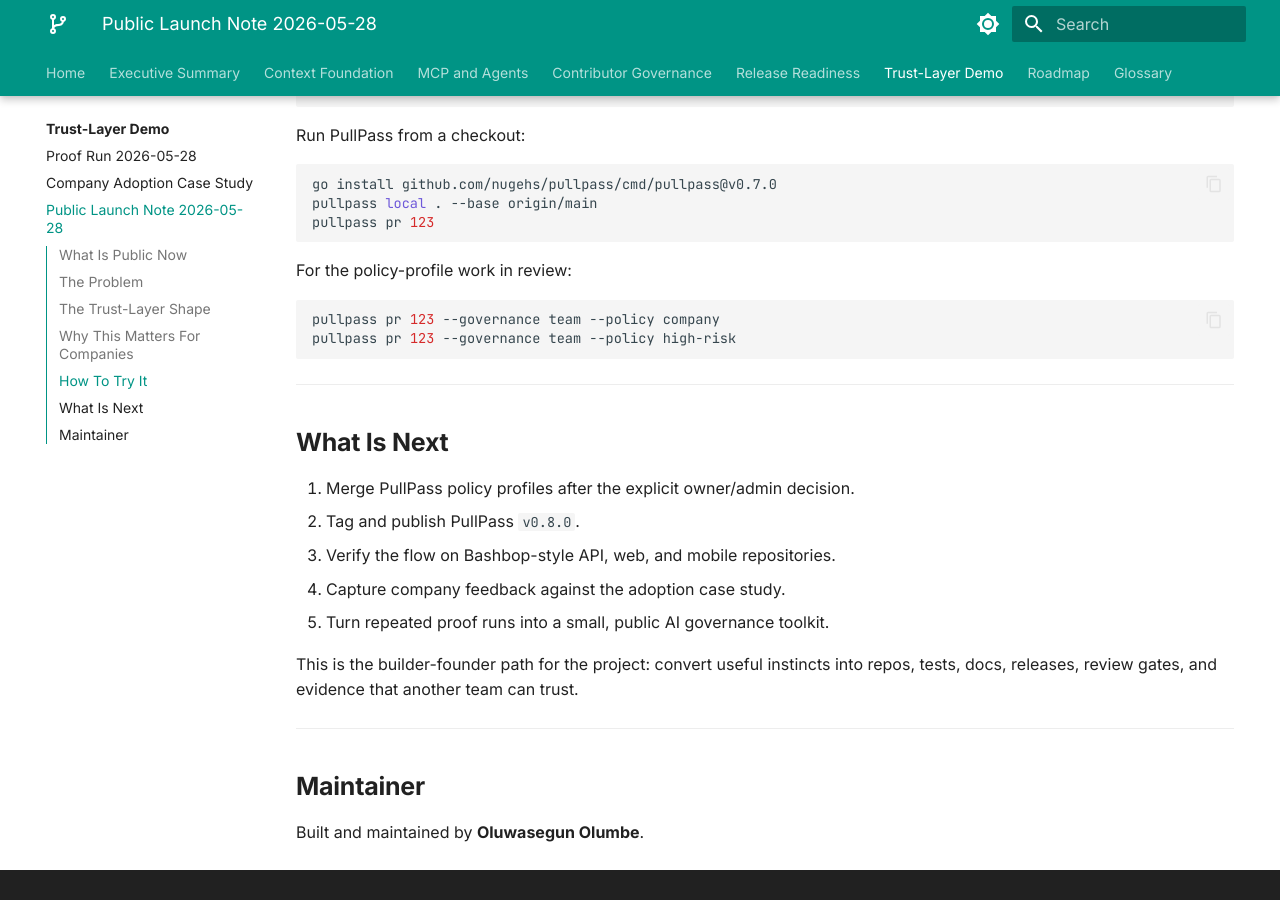
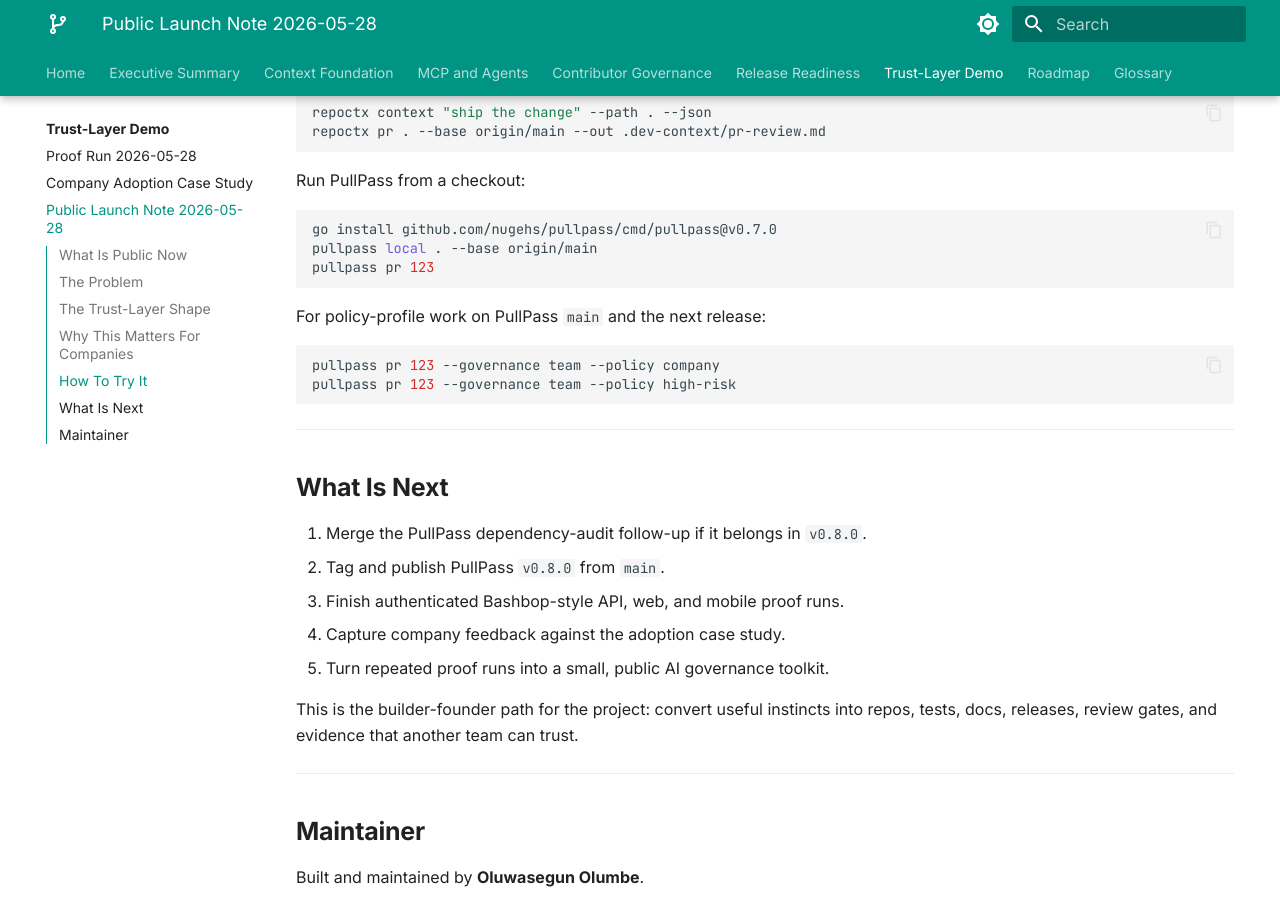
Before and after one commit to BASHBOP/otito, an MkDocs documentation site: the page built from docs/05-trust-layer-demo/public-launch-note-2026-05-28.md, in a window 1280 px wide and 900 px high, scrolled down 2909 px. Built offline with MkDocs 1.6.1 and Material for MkDocs 9.7.7, drawn with Linux system fonts in a browser that asks for light colours; some of the changed text lies outside the part shown.

Commit message:
docs: update trust-layer launch state

````diff
--- a/docs/05-trust-layer-demo/public-launch-note-2026-05-28.md
+++ b/docs/05-trust-layer-demo/public-launch-note-2026-05-28.md
@@ -20,7 +20,8 @@
 |-------|---------------|----------|
 | repoctx | `v0.3.2` released | [repoctx v0.3.2](https://github.com/nugehs/repoctx/releases/tag/v0.3.2) |
 | PullPass | `v0.7.0` released | [PullPass v0.7.0](https://github.com/nugehs/pullpass/releases/tag/v0.7.0) |
-| PullPass policy profiles | Review-gated for `v0.8.0` | [PullPass PR #7](https://github.com/nugehs/pullpass/pull/7) |
+| PullPass policy profiles | Merged, release pending for `v0.8.0` | [PullPass PR #7](https://github.com/nugehs/pullpass/pull/7) |
+| PullPass dependency-audit signals | Review-gated follow-up | [PullPass PR #8](https://github.com/nugehs/pullpass/pull/8) |
 | Proof run | Published | [2026-05-28 proof run](./proof-run-2026-05-28.md) |
 | Company adoption case study | Published | [Company adoption case study](./company-adoption-case-study.md) |
 
@@ -114,7 +115,7 @@
 pullpass pr 123
 ```
 
-For the policy-profile work in review:
+For policy-profile work on PullPass `main` and the next release:
 
 ```bash
 pullpass pr 123 --governance team --policy company
@@ -125,9 +126,9 @@
 
 ## What Is Next
 
-1. Merge PullPass policy profiles after the explicit owner/admin decision.
-2. Tag and publish PullPass `v0.8.0`.
-3. Verify the flow on Bashbop-style API, web, and mobile repositories.
+1. Merge the PullPass dependency-audit follow-up if it belongs in `v0.8.0`.
+2. Tag and publish PullPass `v0.8.0` from `main`.
+3. Finish authenticated Bashbop-style API, web, and mobile proof runs.
 4. Capture company feedback against the adoption case study.
 5. Turn repeated proof runs into a small, public AI governance toolkit.
 
````
